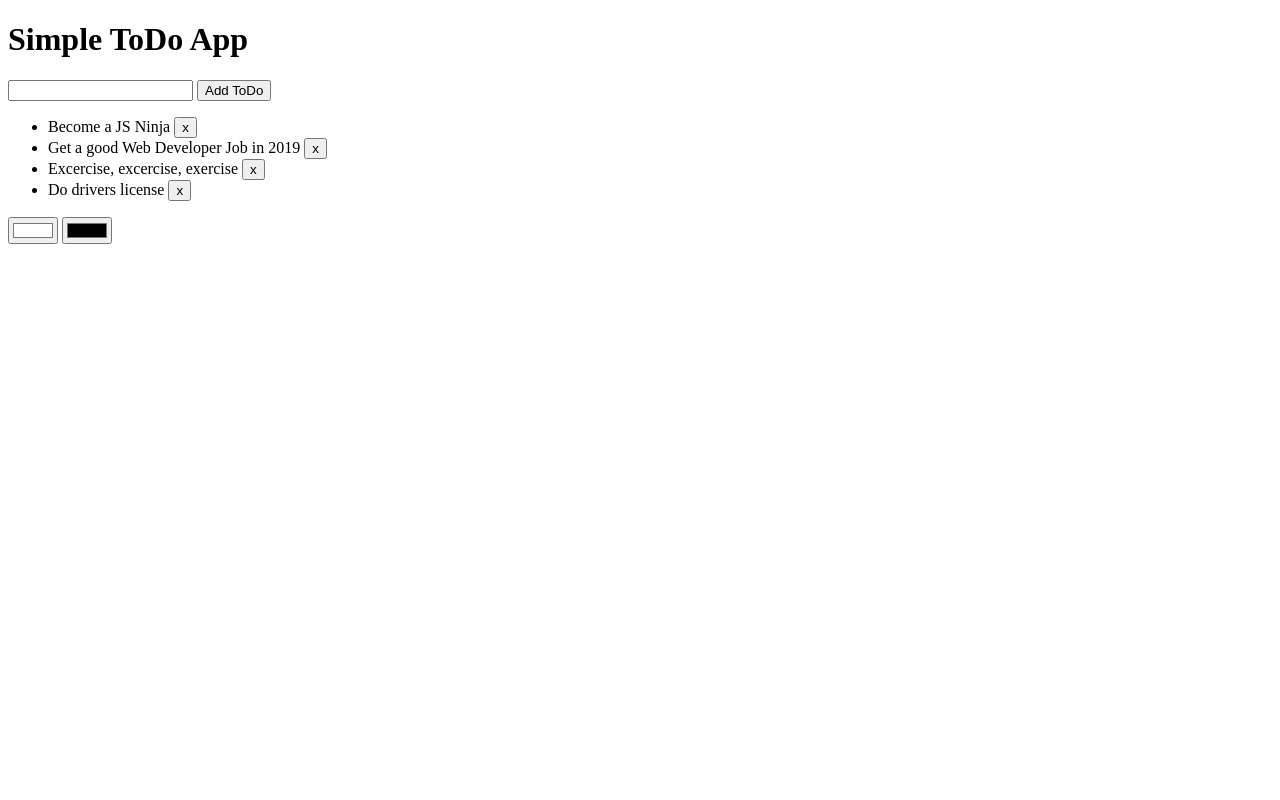
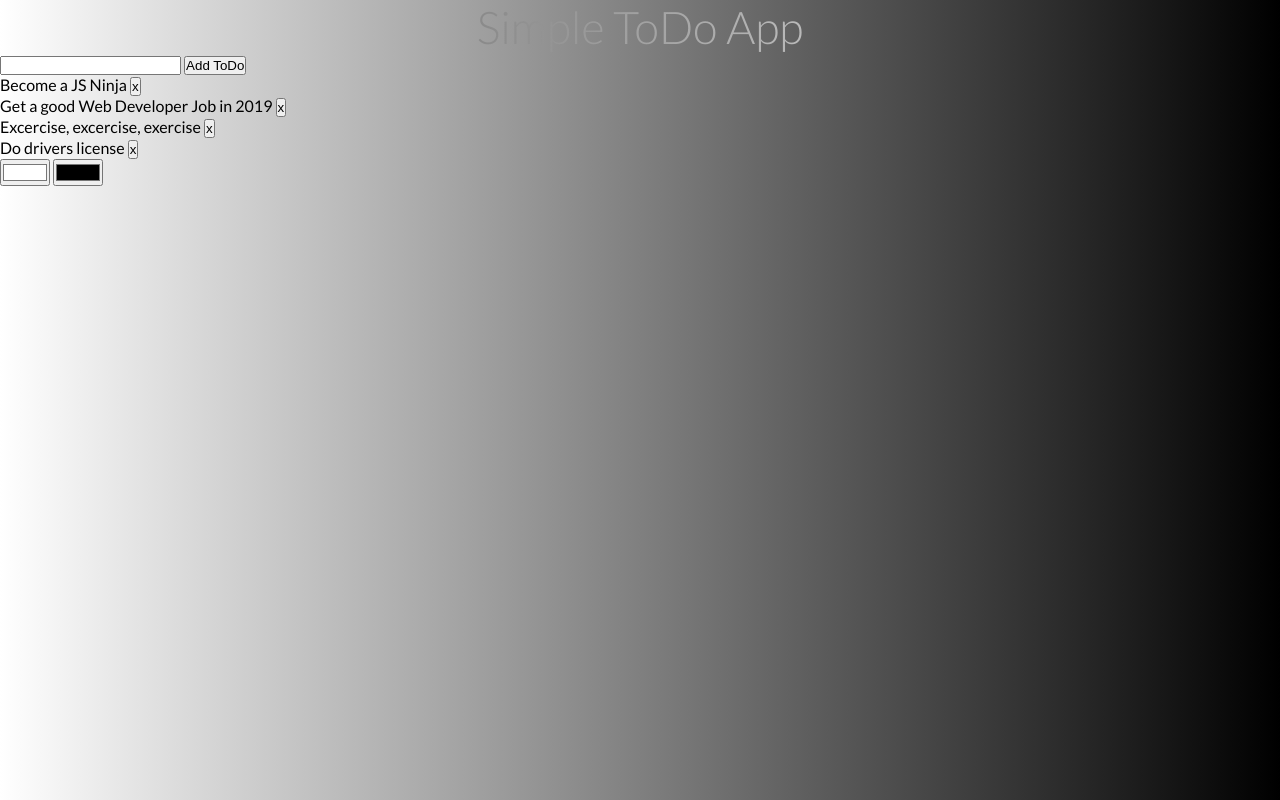
Before and after one commit to FodorLaszlo86/simple-toDo-app, a website: page index.html in a window 1280 px wide. Drawn offline with Linux system fonts and the light colour scheme.

Commit message:
global and title style

```diff
--- a/sass/base/_base.scss
+++ b/sass/base/_base.scss
@@ -1,3 +1,15 @@
+* {
+    padding: 0;
+    margin: 0;
+    box-sizing: border-box;
+}
+
+html {
+    font-size: 62.5%;
+}
+
 body {
     background-image: linear-gradient(to right, #fff, #000);
+    width: 100%;
+    height: 100%;
 }
--- a/sass/base/_typography.scss
+++ b/sass/base/_typography.scss
@@ -0,0 +1,14 @@
+body {
+    font-size: 1.6rem;
+    font-family: 'Lato', sans-serif;
+}
+
+
+.title {
+    text-align: center;
+    font-size: 4.5rem;
+    font-weight: 300;
+    background-image: linear-gradient(to right, #444,#fff);
+    -webkit-background-clip: text;
+    color: transparent;
+}
--- a/sass/components/_todo.scss
+++ b/sass/components/_todo.scss
@@ -1,6 +1,3 @@
-.title {
-
-}
 
 .todo__container {
 
--- a/sass/main.scss
+++ b/sass/main.scss
@@ -1,3 +1,5 @@
+@import url('https://fonts.googleapis.com/css?family=Lato:300,400');
+
 @import "base/base";
 @import "base/typography";
 @import "components/footer";
```
Also changed, not shown: css/style.css.
